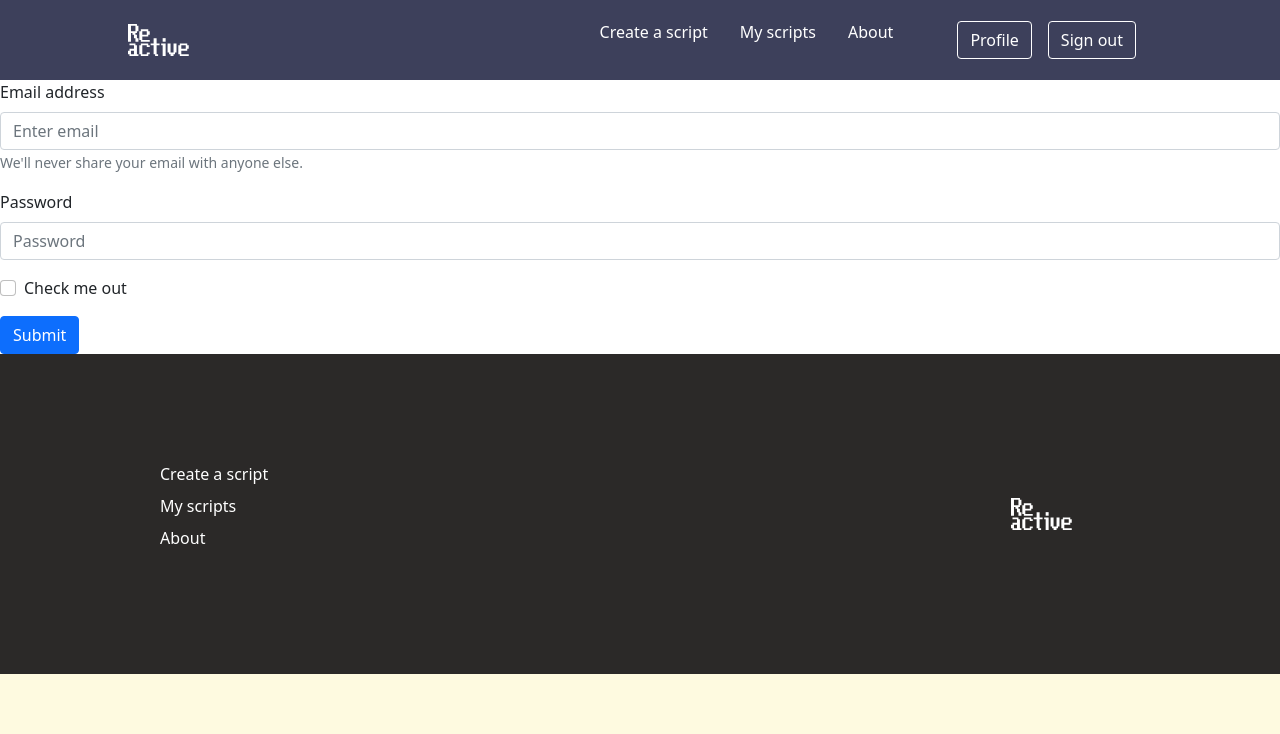
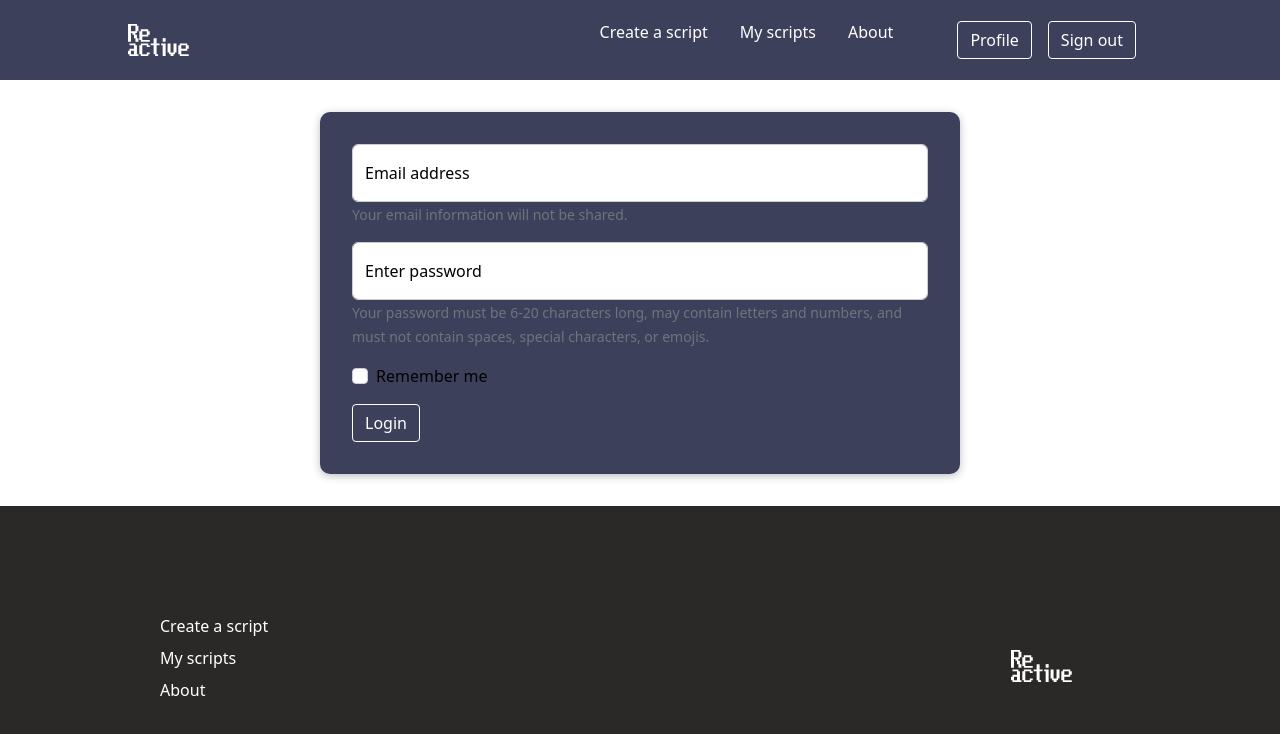
Before and after one commit to emkah4/reactive-web-app, a React (Create React App) app in the folder src/app/: page / in a window 1280 px wide. Shown: the top 734 px of the page. Built offline with nearby package versions, Linux system fonts and the light colour scheme.

Commit message:
Bootstrap integration into login form

```diff
--- a/src/app/src/components/Login/Login.js
+++ b/src/app/src/components/Login/Login.js
@@ -1,12 +1,15 @@
+// React
 import React, { useState, useReducer, useEffect } from "react";
 
 // Bootstrap
 import Form from "react-bootstrap/Form";
-import Button from "react-bootstrap/Button";
-// Our own
+
+// Team Reactive
 import Card from "../UI/Card";
+import Button from "../UI/Button/Button";
+
+// Styles
 import styles from "./Login.module.css";
-// import Button from "../UI/Button/Button";
 
 function emailReducer(prevState, action) {
   if (action.type === "USER_INPUT") {
@@ -86,59 +89,48 @@ function Login(props) {
   }
 
   return (
-    <Form>
-      <Form.Group className="mb-3" controlId="formBasicEmail">
-        <Form.Label>Email address</Form.Label>
-        <Form.Control type="email" placeholder="Enter email" />
-        <Form.Text className="text-muted">
-          We'll never share your email with anyone else.
-        </Form.Text>
-      </Form.Group>
+    <Card className={styles.login}>
+      <Form className={styles.form} onSubmit={onFormSubmitHandler}>
+        <Form.Group className="mb-3 $" controlId="email">
+          <Form.FloatingLabel label="Email address">
+            <Form.Control
+              required
+              value={emailState.value}
+              onChange={emailOnChangeHandler}
+              onBlur={checkEmailValidity}
+              type="email"
+              placeholder="Enter email"
+            />
+          </Form.FloatingLabel>
+          <Form.Text>Your email information will not be shared.</Form.Text>
+        </Form.Group>
 
-      <Form.Group className="mb-3" controlId="formBasicPassword">
-        <Form.Label>Password</Form.Label>
-        <Form.Control type="password" placeholder="Password" />
-      </Form.Group>
-      <Form.Group className="mb-3" controlId="formBasicCheckbox">
-        <Form.Check type="checkbox" label="Check me out" />
-      </Form.Group>
-      <Button variant="primary" type="submit">
-        Submit
-      </Button>
-    </Form>
+        <Form.Group className={`mb-3 ${styles.form}`} controlId="password">
+          <Form.FloatingLabel label="Enter password">
+            <Form.Control
+              required
+              value={passwordState.value}
+              onChange={passwordOnChangeHandler}
+              onBlur={checkPasswordValidity}
+              type="password"
+              placeholder="Password"
+            />
+          </Form.FloatingLabel>
+
+          <Form.Text>
+            Your password must be 6-20 characters long, may contain letters and
+            numbers, and must not contain spaces, special characters, or emojis.
+          </Form.Text>
+        </Form.Group>
+        <Form.Group className="mb-3" controlId="formBasicCheckbox">
+          <Form.Check type="checkbox" label="Remember me" />
+        </Form.Group>
+        <Button type="submit" disabled={formIsValid}>
+          Login
+        </Button>
+      </Form>
+    </Card>
   );
-
-  // return (
-  //   <Card className={styles.login}>
-  //     <form onSubmit={onFormSubmitHandler}>
-  //       <div className={styles.control}>
-  //         <label htmlFor="email">Enter your email</label>
-  //         <input
-  //           type="email"
-  //           id="email"
-  //           value={emailState.value}
-  //           onChange={emailOnChangeHandler}
-  //           onBlur={checkEmailValidity}
-  //         ></input>
-  //       </div>
-  //       <div className={styles.control}>
-  //         <label htmlFor="password">Enter your password</label>
-  //         <input
-  //           type="password"
-  //           id="password"
-  //           value={passwordState.value}
-  //           onChange={passwordOnChangeHandler}
-  //           onBlur={checkPasswordValidity}
-  //         ></input>
-  //       </div>
-  //       <div className={styles.actions}>
-  //         <Button type="submit" disabled={!formIsValid}>
-  //           Login
-  //         </Button>
-  //       </div>
-  //     </form>
-  //   </Card>
-  // );
 }
 
 export default Login;
--- a/src/app/src/components/Login/Login.module.css
+++ b/src/app/src/components/Login/Login.module.css
@@ -6,26 +6,24 @@
   background-color: #3d405b;
 }
 
-.control {
-  margin: 1rem 0;
-  display: flex;
+.form {
+  display: block;
   align-items: stretch;
   flex-direction: column;
 }
 
-.control label,
-.control input {
+.form label,
+.form input {
   display: block;
 }
 
-.control label {
-  font-weight: bold;
-  flex: 1;
-  color: white;
+.form label {
+  color: black;
   margin-bottom: 0.5rem;
+  margin-right: 0.5rem;
 }
 
-.control input {
+.form input {
   flex: 3;
   font: inherit;
   padding: 0.35rem 0.35rem;
@@ -33,15 +31,18 @@
   border: 1px solid #ccc;
 }
 
-.control input:focus {
+.form input:focus {
   outline: none;
   border-color: #4f005f;
   background: #f6dbfc;
 }
 
-.control.invalid input {
-  border-color: red;
-  background: #fbdada;
+.form input[type="checkbox"]:checked {
+  background-color: #69ac8b;
+}
+
+.form label.form-check-label {
+  color: white;
 }
 
 .actions {
```
